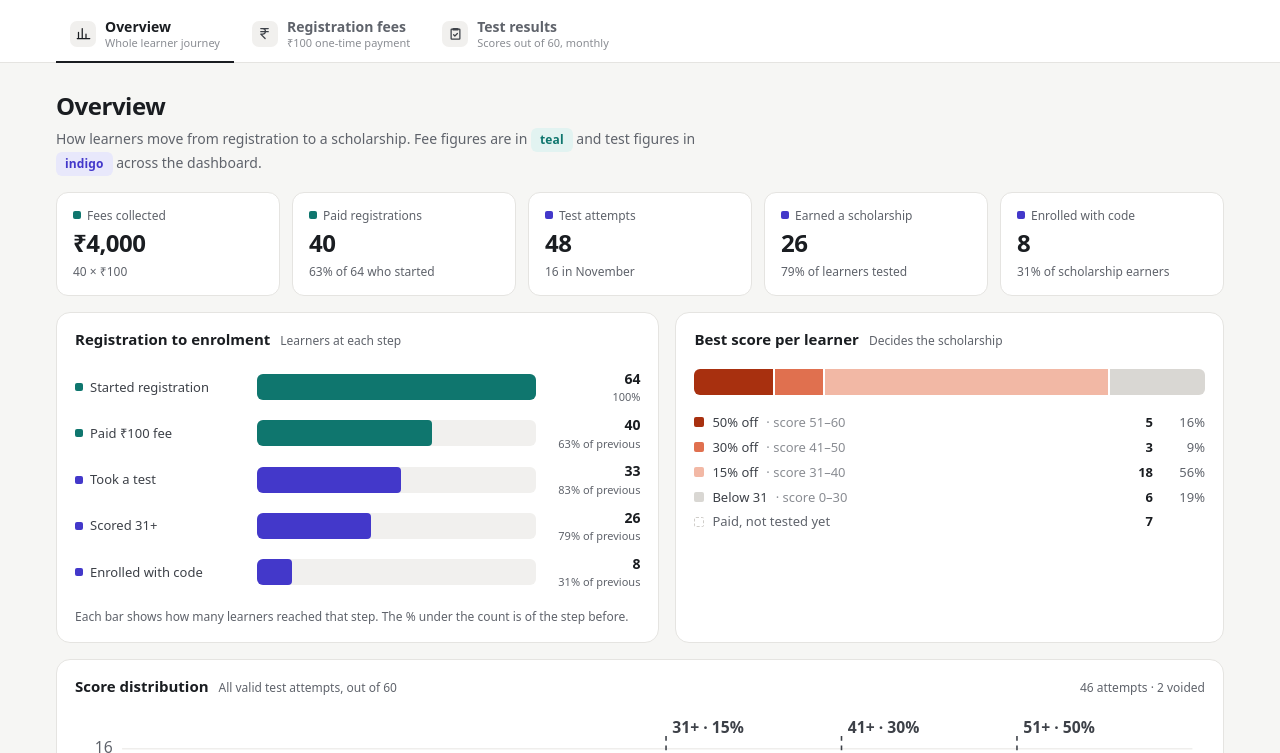
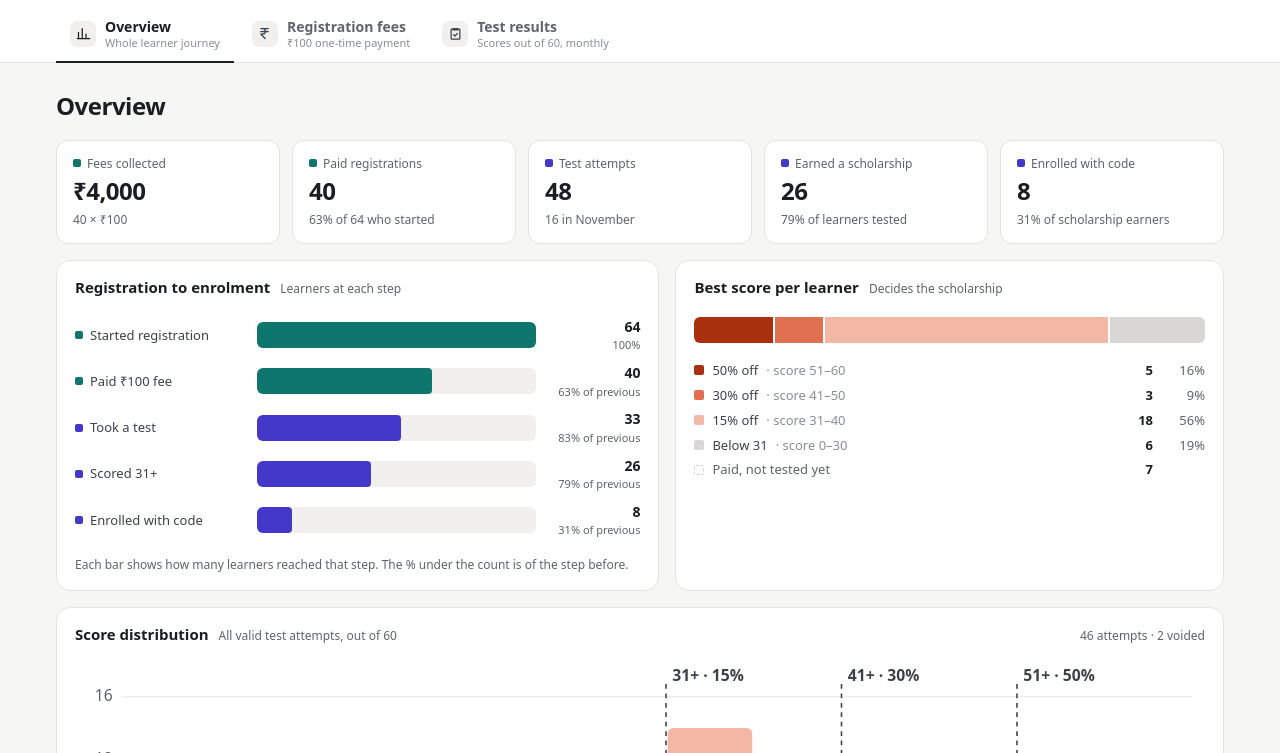
Before and after one commit to abhinavthak/ydst-payments-dashboard, a plain HTML site: page index.html in a window 1280 px wide. Shown: the part 47-800 px from the top of the page. Drawn offline with Linux system fonts and the light colour scheme; a web font is replaced by a local one.

Commit message:
Remove description from Overview header
Co-Authored-By: Claude Opus 5.5 <noreply@anthropic.com>

```diff
--- a/index.html
+++ b/index.html
@@ -354,7 +354,6 @@ a{color:inherit}
   <div class="vhead">
     <div>
       <h1 id="h-overview">Overview</h1>
-      <p>How learners move from registration to a scholarship. Fee figures are in <span class="lane-tag" data-lane="fee">teal</span> and test figures in <span class="lane-tag" data-lane="test">indigo</span> across the dashboard.</p>
     </div>
   </div>
   <div class="kpis five" id="ovKpis"></div>
```
